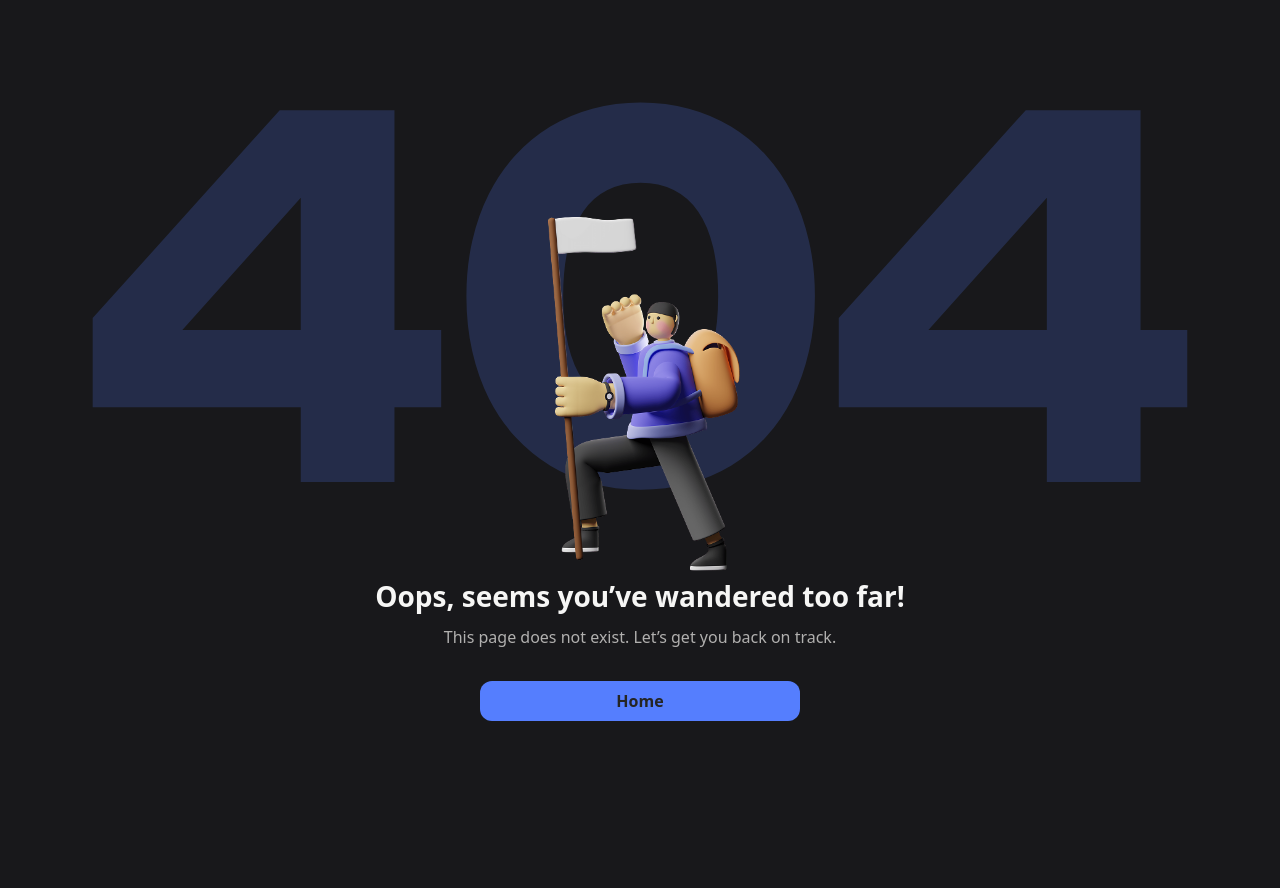
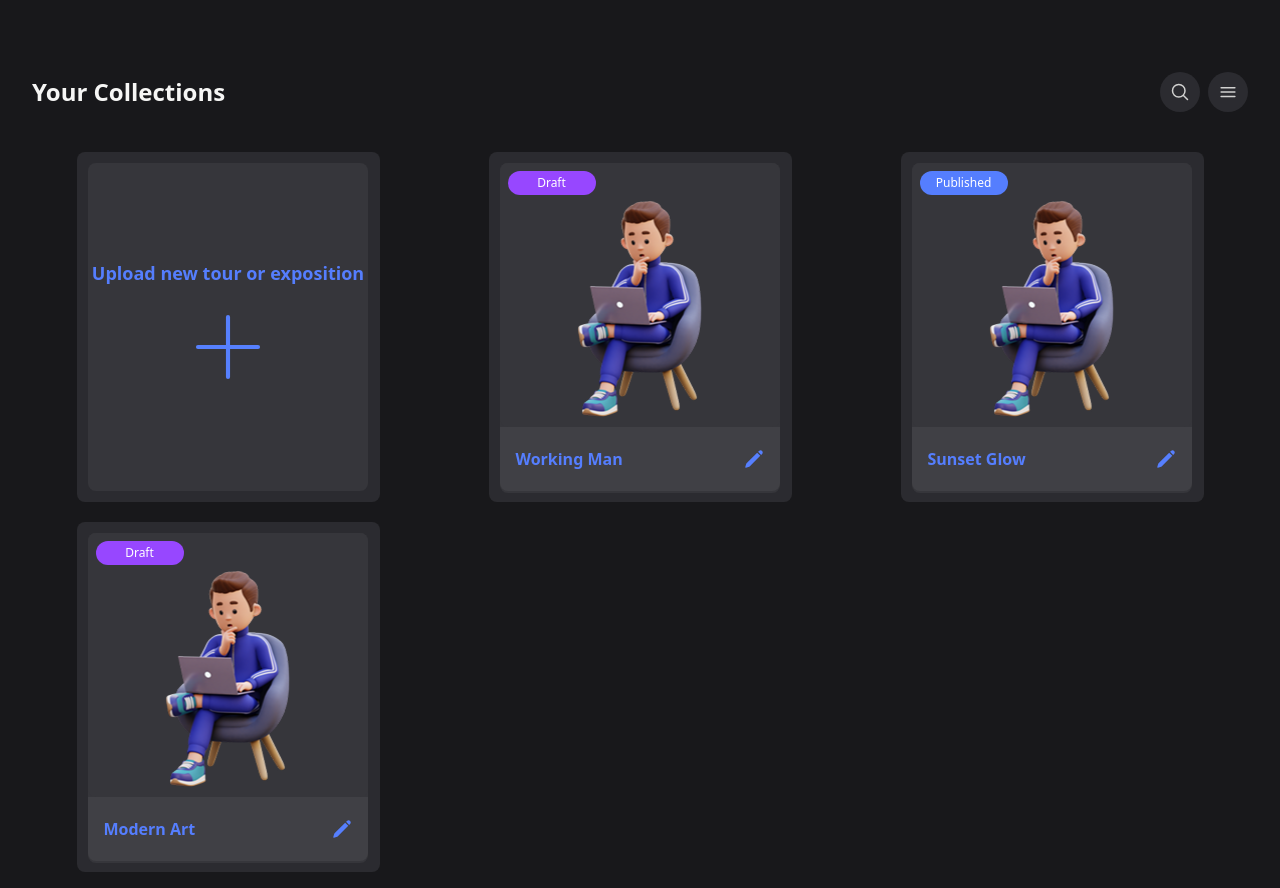
Before and after one commit to Stijn-Houwelijckx/obsense-dashboard-leen, a React (Vite) app: page /collections in a window 1280 px wide. Before the commit this address had no page. Before the commit the page ends 800 px from the top, so only its background shows below. Built offline with nearby package versions, Linux system fonts and the light colour scheme; the HTML template or start-up script is replaced by a standard one.

Commit message:
feat: collections page

```diff
--- /dev/null
+++ b/src/components/CollectionCard.tsx
@@ -0,0 +1,51 @@
+import React from "react";
+import artworkImg from "assets/img/artwork.png";
+import editIcon from "assets/img/edit.svg";
+import { useNavigate } from "react-router-dom";
+
+interface CollectionCardProps {
+  title: string;
+  status: "draft" | "published";
+}
+
+const CollectionCard = ({ title, status }: CollectionCardProps) => {
+  const navigate = useNavigate();
+
+  const badgeColor = status === "draft" ? "bg-[#9747FF]" : "bg-primary-500";
+  const badgeText = status === "draft" ? "Draft" : "Published";
+
+  return (
+    <div className="w-[303px] h-[350px] bg-secondary-800 rounded-lg p-[11px]">
+      <div className="w-[280px] h-[330px] bg-secondary-700 rounded-lg flex flex-col">
+        <div className="relative w-[280px] h-[264px] rounded-lg bg-secondary-700 overflow-hidden">
+          <img
+            src={artworkImg}
+            alt={title}
+            className="w-full h-full object-cover rounded-lg"
+          />
+
+          {/* Status badge */}
+          <div
+            className={`absolute top-2 left-2 w-[88px] h-[24px] ${badgeColor} text-white text-xs font-medium rounded-full flex items-center justify-center`}
+          >
+            {badgeText}
+          </div>
+        </div>
+
+        <div className="w-[280px] h-[64px] bg-secondary-600 rounded-b-lg rounded-t-none flex items-center justify-between px-4">
+          <h6 className="text-primary-500 font-semibold">{title}</h6>
+          <button aria-label="Edit collection">
+            <img
+              src={editIcon}
+              alt="Edit"
+              className="w-5"
+              onClick={() => navigate("/collectionform")}
+            />
+          </button>
+        </div>
+      </div>
+    </div>
+  );
+};
+
+export default CollectionCard;
--- /dev/null
+++ b/src/pages/Collections.tsx
@@ -0,0 +1,61 @@
+import rocket from "../assets/img/rakket.svg";
+import searchIcon from "../assets/img/search.svg";
+import hamburgerIcon from "../assets/img/hamburger.svg";
+import Button from "components/Button";
+import CollectionCard from "components/CollectionCard";
+import plusIcon from "../assets/img/plus.svg";
+import { useNavigate } from "react-router-dom";
+
+const Collections = () => {
+  const hasCollections = true;
+  const navigate = useNavigate();
+
+  return (
+    <div className="min-h-screen bg-secondary-900 p-4 text-neutral-50 mt-14 ml-4 mr-4">
+      <div className="flex items-center justify-between mb-10">
+        <h1 className="text-2xl font-bold">Your Collections</h1>
+        <div className="flex gap-2">
+          <div className="w-10 h-10 bg-secondary-800 rounded-full flex items-center justify-center">
+            <img src={searchIcon} alt="Search" className="w-5 h-5" />
+          </div>
+          <div className="w-10 h-10 bg-secondary-800 rounded-full flex items-center justify-center">
+            <img src={hamburgerIcon} alt="Menu" className="w-5 h-5" />
+          </div>
+        </div>
+      </div>
+
+      {hasCollections ? (
+        <div className="grid grid-cols-1 sm:grid-cols-2 md:grid-cols-3 gap-5 justify-items-center">
+          <div
+            onClick={() => navigate("/upload")}
+            className="w-[303px] h-[350px] bg-secondary-800 rounded-lg flex flex-col items-center justify-center text-center cursor-pointer"
+          >
+            <div className="relative w-[280px] h-[328px] rounded-lg bg-secondary-700 flex flex-col items-center justify-center text-center">
+              <h6 className="text-lg text-primary-500 font-semibold mb-3">
+                Upload new tour or exposition
+              </h6>
+              <img src={plusIcon} alt="Plus" className="w-24 h-24" />
+            </div>
+          </div>
+
+          <CollectionCard title="Working Man" status="draft" />
+          <CollectionCard title="Sunset Glow" status="published" />
+          <CollectionCard title="Modern Art" status="draft" />
+        </div>
+      ) : (
+        <div className="flex flex-col items-center text-center px-4 pt-10">
+          <img src={rocket} alt="Upload" className="w-32 h-32 mb-6" />
+          <h6 className="text-lg font-semibold mb-2">
+            No tours or expositions yet
+          </h6>
+          <p className="text-neutral-300 mb-6">Start here</p>
+          <div className="w-full max-w-xs">
+            <Button label="Upload" type="button" onClick={() => {}} />
+          </div>
+        </div>
+      )}
+    </div>
+  );
+};
+
+export default Collections;
--- a/src/pages/Pages.tsx
+++ b/src/pages/Pages.tsx
@@ -10,6 +10,7 @@ import SignUp from "./SignUp";
 import Artworks from "./Artworks";
 import ArtworkUpload from "./ArtworkUpload";
 import ArtworkForm from "./ArtworkForm";
+import Collections from "./Collections";
 
 const Pages = () => {
   return (
@@ -32,6 +33,7 @@ const Pages = () => {
         <Route path="/artworks" element={<Artworks />} />
         <Route path="/upload" element={<ArtworkUpload />} />
         <Route path="/artworkform" element={<ArtworkForm />} />
+        <Route path="/collections" element={<Collections />} />
 
         <Route path="*" element={<NotFound />} />
       </Routes>
```
